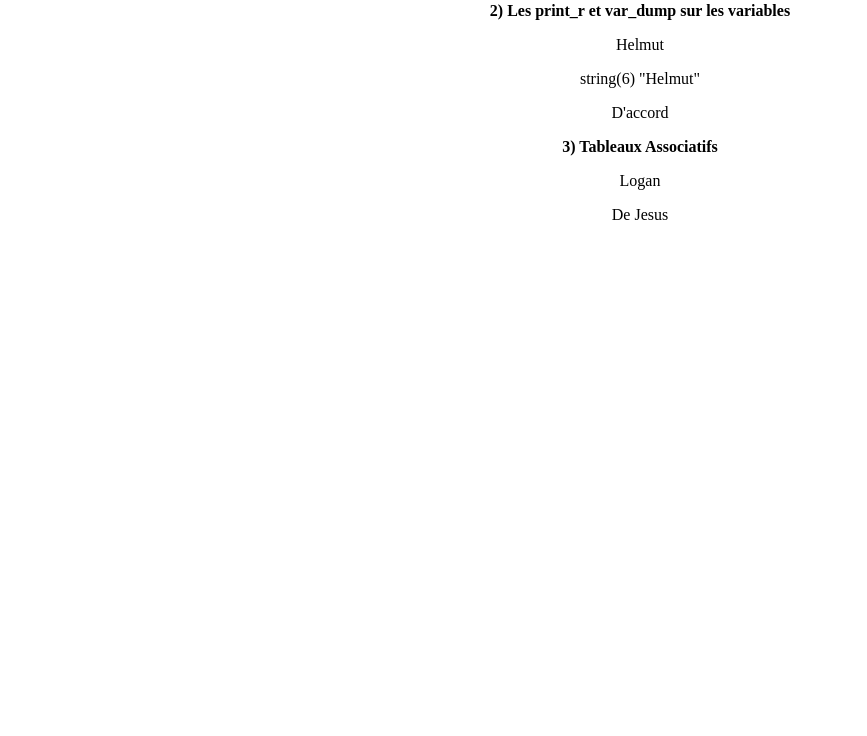
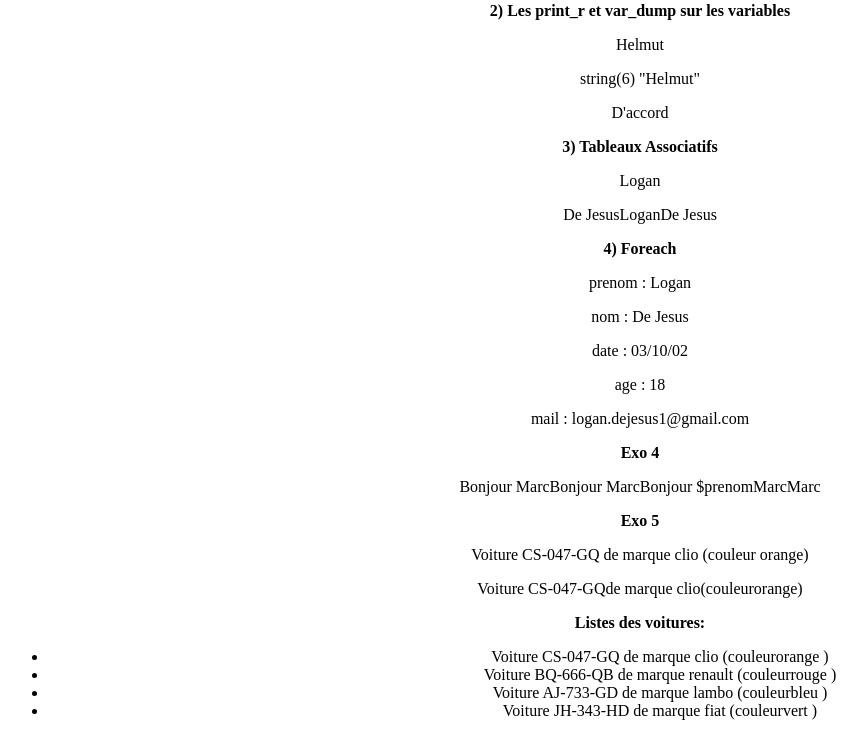
Before and after one commit to logandej/TD-PHP, a PHP site: page /echo.php in a window 1280 px wide. Shown: the part 253-989 px from the top of the page, without its empty margins (0-867 px from the left). Before the commit the page ends 473 px from the top, so only its background shows below. Run offline with PHP 8.4, Linux system fonts and the light colour scheme.

Commit message:
je suis le boss

```diff
--- a/TD1/echo.php
+++ b/TD1/echo.php
@@ -42,15 +42,84 @@ END;
 
         echo "<p><strong> 3) Tableaux Associatifs </strong></p>";
 
-        $mon_tableau = array();
 
         $coordonnees['prenom'] = 'Logan';
         $coordonnees['nom'] = 'De Jesus';
+        $coordonnees['date'] = '03/10/02';
+        $coordonnees['age'] = '18';
+        $coordonnees['mail'] = 'logan.dejesus1@gmail.com';
 
         echo $coordonnees['prenom'];
         echo "<p></p>";
         echo $coordonnees['nom'];
 
+        $coordonnees2 = array (
+        'prenom' =>  $coordonnees['prenom'],
+        'nom'    => $coordonnees['nom'] );
+
+        echo $coordonnees2['prenom'];
+        echo $coordonnees2['nom'];
+
+        echo "<p><strong> 4) Foreach </strong></p>";
+
+        foreach ($coordonnees as $cle => $valeur){
+            echo "$cle : $valeur\n";
+            echo "<p></p>";
+        }
+
+        echo "<p><strong> Exo 4 </strong></p>";
+
+        $prenom = "Marc";
+
+        echo "Bonjour " . $prenom;
+        echo "Bonjour $prenom";
+        echo 'Bonjour $prenom';
+
+        echo $prenom;
+        echo "$prenom";
+
+        echo "<p><strong> Exo 5 </strong></p>";
+
+        $marque = 'clio';
+        $immatriculation = 'CS-047-GQ';
+        $couleur = 'orange';
+
+        echo "<p> Voiture $immatriculation de marque $marque (couleur $couleur)";
+
+         $voiture = array (
+            'marque' => 'clio',
+            'couleur' => 'orange',
+            'immatriculation' => 'CS-047-GQ');
+         $voiture1 = array (
+            'marque' => 'renault',
+            'couleur' => 'rouge',
+            'immatriculation' => 'BQ-666-QB');
+         $voiture2 = array (
+            'marque' => 'lambo',
+            'couleur' => 'bleu',
+            'immatriculation' => 'AJ-733-GD');
+         $voiture3 = array (
+            'marque' => 'fiat',
+            'couleur' => 'vert',
+            'immatriculation' => 'JH-343-HD');
+
+
+         echo "<p></p>";
+        echo "<p> Voiture  ",$voiture['immatriculation'] ,"de marque ",$voiture['marque'] ,"(couleur", $voiture['couleur'],")</p>";
+
+        echo "<p><strong> Listes des voitures: </strong></p>";
+
+        $voitures[] = $voiture;
+        $voitures[] = $voiture1;
+        $voitures[] = $voiture2;
+        $voitures[] = $voiture3;
+
+        //print_r($voitures);
+        echo "<ul>";
+            foreach ($voitures as $cle => $valeur){
+                echo "<li> Voiture  ",$valeur['immatriculation'] ," de marque ",$valeur['marque'] ," (couleur", $valeur['couleur']," )</li>";
+            }
+        echo "</ul>";
 
 
         ?>
```
